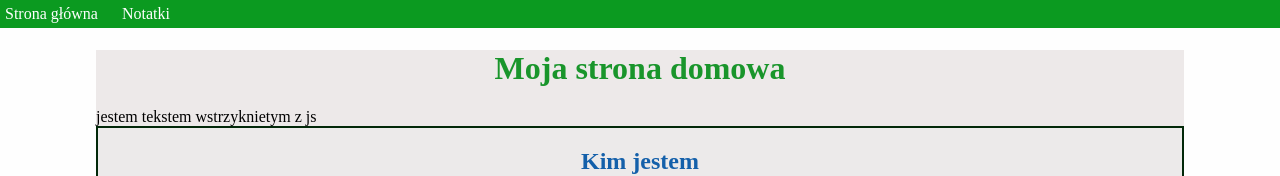
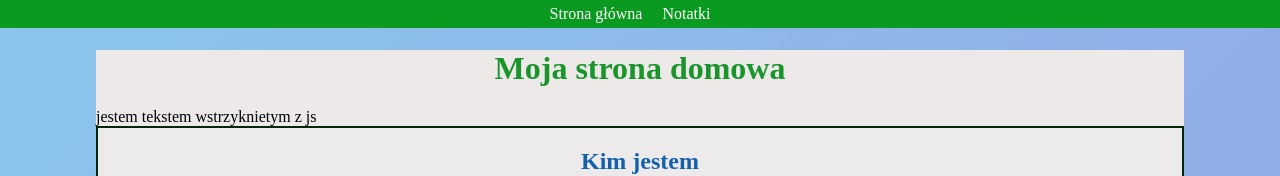
Before and after one commit to krzysztof1993/hompage-modul2, a plain HTML site: page index.html in a window 1280 px wide. Shown: the top 176 px of the page. Drawn offline with Linux system fonts and the light colour scheme.

Commit message:
aff function i main.js

```diff
--- a/main.js
+++ b/main.js
@@ -5,3 +5,9 @@ console.log(`Cześć, mama na imie ${firsnName}, mam ${age}lat`)
 
 let zmienna = document.querySelector('.main-header--js')
 zmienna.innerHTML = 'jestem tekstem wstrzyknietym z js'
+
+const powitanie = (name, age) =>{
+    return `Siema ${name}, serio masz ${age}lat, stara dupa z ciebie`
+}
+
+console.log(powitanie('Krzysztof', 30))
--- a/style.css
+++ b/style.css
@@ -7,6 +7,8 @@ html {
 
 .navigation {
     width: 100%;
+    display: flex;
+    justify-content: center;
     padding: 5px;
     background-color: #0b9a20;
 }
@@ -18,7 +20,11 @@ html {
 }
 
 body {
-    width: 100vw;
+    min-height: 100vh;
+    background-color: #8BC6EC;
+background-image: linear-gradient(135deg, #8BC6EC 0%, #9599E2 100%);
+
+
 }
 
 main {
```
